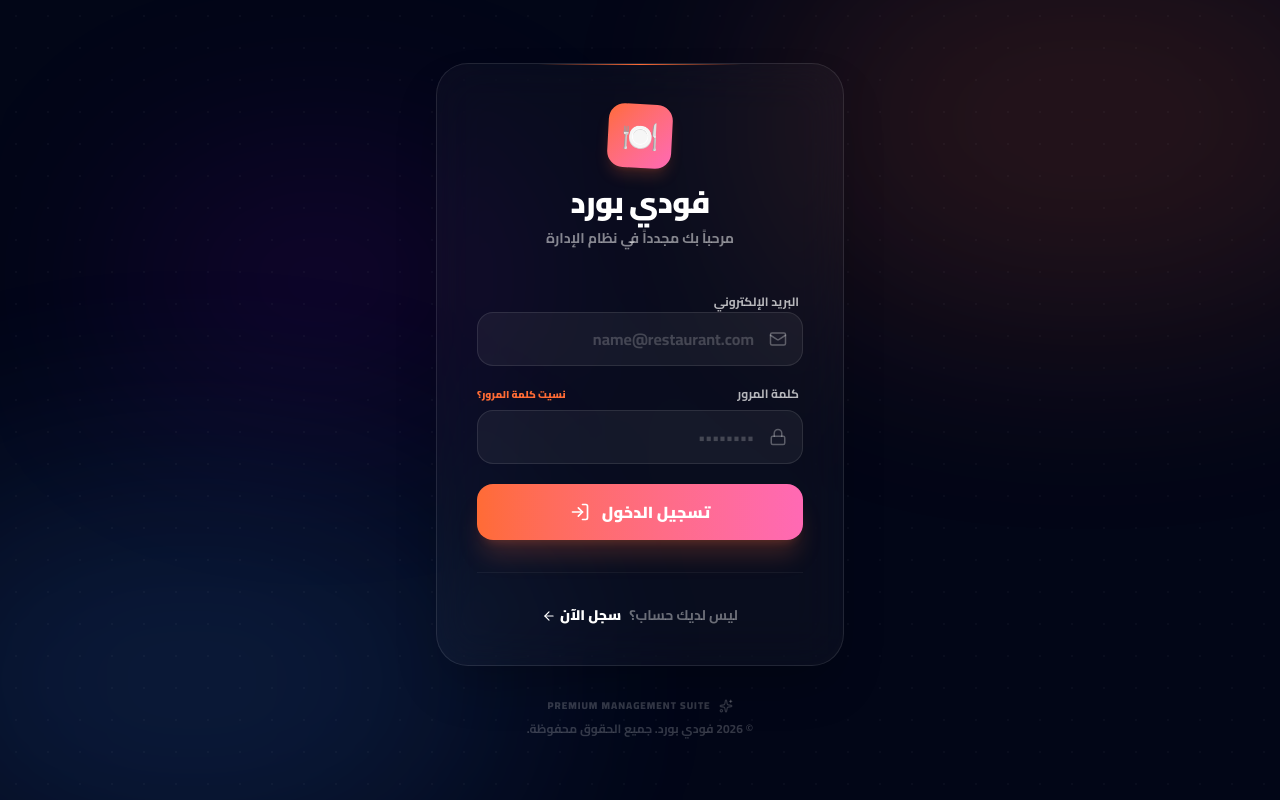
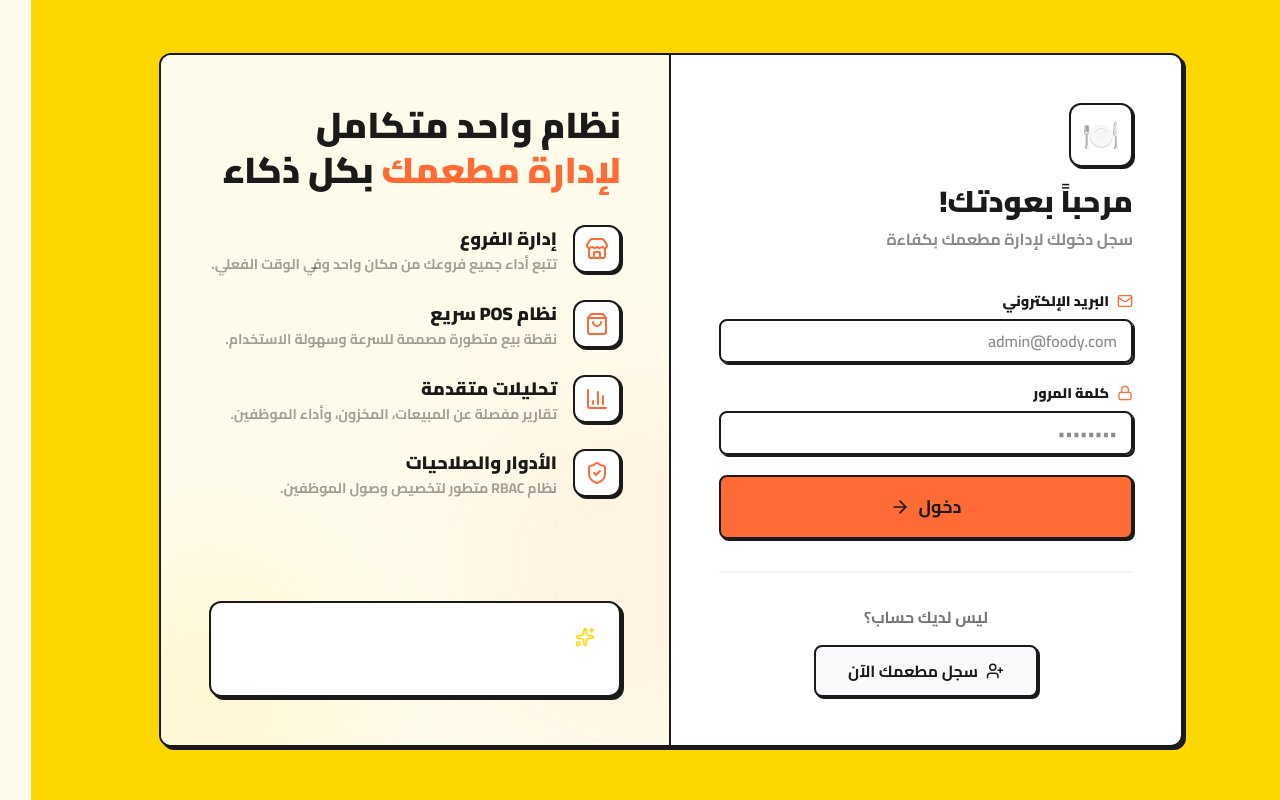
Before and after one commit to solo3li/neo-brutalism-restaurant-saas-dashboard, a React (Vite) app: page / in a window 1280 px wide. Built offline with nearby package versions, Linux system fonts and the light colour scheme.

Commit message:
feat: implement two-factor authentication flow in auth pages and API utility

```diff
--- a/src/pages/AuthPage.tsx
+++ b/src/pages/AuthPage.tsx
@@ -1,5 +1,5 @@
 import { useState } from "react";
-import { LogIn, UserPlus, Mail, Lock, Store, ArrowRight, ArrowLeft, Sparkles } from "lucide-react";
+import { LogIn, UserPlus, Mail, Lock, Store, ArrowRight, ArrowLeft, Sparkles, UserCheck } from "lucide-react";
 import { authApi } from "../utils/api";
 
 interface AuthPageProps {
@@ -8,20 +8,31 @@ interface AuthPageProps {
 
 export default function AuthPage({ onLogin }: AuthPageProps) {
   const [isLogin, setIsLogin] = useState(true);
-  const [loading, setLoading] = useState(false);
-  const [restaurantName, setRestaurantName] = useState("");
+  const [step, setStep] = useState<"auth" | "mfa">("auth");
+  const [mfaCode, setMfaCode] = useState("");
+  const [mfaEmail, setMfaEmail] = useState("");
+
   const [email, setEmail] = useState("");
   const [password, setPassword] = useState("");
-  const [error, setError] = useState("");
+  const [restaurantName, setRestaurantName] = useState("");
+  const [loading, setLoading] = useState(false);
+  const [error, setError] = useState<string | null>(null);
 
-  const handleSubmit = async (e: React.FormEvent) => {
+  const handleLogin = async (e: React.FormEvent) => {
     e.preventDefault();
     setLoading(true);
-    setError("");
-
+    setError(null);
     try {
       if (isLogin) {
         const response = await authApi.login({ email, password });
+
+        if (response.data.requiresTwoFactor) {
+           setMfaEmail(email);
+           setStep("mfa");
+           setLoading(false);
+           return;
+        }
+
         const token = response.data.token;
         const payload = JSON.parse(atob(token.split('.')[1]));
         const role = payload["http://schemas.microsoft.com/ws/2008/06/identity/claims/role"];
@@ -35,7 +46,6 @@ export default function AuthPage({ onLogin }: AuthPageProps) {
         const loginUrl = response.data.tenant.loginUrl;
         const currentUrl = window.location.href;
 
-        // Redirect to subdomain if not already there, passing token to share session
         if (loginUrl && !currentUrl.startsWith(loginUrl)) {
             const redirectUrl = new URL(loginUrl);
             redirectUrl.searchParams.set("token", token);
@@ -43,7 +53,6 @@ export default function AuthPage({ onLogin }: AuthPageProps) {
             redirectUrl.searchParams.set("userName", response.data.tenant.name);
             redirectUrl.searchParams.set("userRole", role);
             redirectUrl.searchParams.set("tenantId", response.data.tenant.id);
-
             window.location.replace(redirectUrl.toString());
         } else {
             onLogin();
@@ -74,145 +83,234 @@ export default function AuthPage({ onLogin }: AuthPageProps) {
             redirectUrl.searchParams.set("userName", response.data.tenant.name);
             redirectUrl.searchParams.set("userRole", role);
             redirectUrl.searchParams.set("tenantId", response.data.tenant.id);
-
             window.location.replace(redirectUrl.toString());
         } else {
             onLogin();
         }
       }
     } catch (err: any) {
-      setError(err.response?.data?.message || "فشل الطلب. يرجى التحقق من البيانات.");
+      setError(err.response?.data?.message || "حدث خطأ ما");
+    } finally {
+      setLoading(false);
+    }
+  };
+
+  const handleVerifyMfa = async (e: React.FormEvent) => {
+    e.preventDefault();
+    setLoading(true);
+    setError(null);
+    try {
+      const response = await authApi.verifyMfa({ email: mfaEmail, code: mfaCode });
+      const token = response.data.token;
+      const payload = JSON.parse(atob(token.split('.')[1]));
+      const role = payload["http://schemas.microsoft.com/ws/2008/06/identity/claims/role"];
+
+      localStorage.setItem("token", token);
+      localStorage.setItem("tenantId", response.data.tenant.id);
+      localStorage.setItem("tenantSubdomain", response.data.tenant.subdomain);
+      localStorage.setItem("userName", response.data.tenant.name);
+      localStorage.setItem("userRole", role);
+
+      const loginUrl = response.data.tenant.loginUrl;
+      const currentUrl = window.location.href;
+
+      if (loginUrl && !currentUrl.startsWith(loginUrl)) {
+          const redirectUrl = new URL(loginUrl);
+          redirectUrl.searchParams.set("token", token);
+          redirectUrl.searchParams.set("tenantSubdomain", response.data.tenant.subdomain);
+          redirectUrl.searchParams.set("userName", response.data.tenant.name);
+          redirectUrl.searchParams.set("userRole", role);
+          redirectUrl.searchParams.set("tenantId", response.data.tenant.id);
+          window.location.replace(redirectUrl.toString());
+      } else {
+          onLogin();
+      }
+    } catch (err: any) {
+      setError("رمز التحقق غير صحيح");
+    } finally {
       setLoading(false);
     }
   };
 
   return (
-    <div className="min-h-screen w-full flex items-center justify-center relative overflow-hidden bg-[#020617] font-cairo" dir="rtl">
-      {/* Dynamic Background Glows */}
-      <div className="absolute top-[-10%] right-[-10%] w-[50%] h-[50%] bg-brand-orange/20 blur-[120px] rounded-full animate-pulse"></div>
-      <div className="absolute bottom-[-10%] left-[-10%] w-[50%] h-[50%] bg-brand-blue/20 blur-[120px] rounded-full animate-pulse" style={{ animationDelay: '1s' }}></div>
-      <div className="absolute top-[20%] left-[10%] w-[30%] h-[30%] bg-brand-purple/10 blur-[100px] rounded-full"></div>
-
-      {/* Grid Pattern Overlay */}
-      <div className="absolute inset-0 opacity-[0.03]" style={{ backgroundImage: 'radial-gradient(#ffffff 1px, transparent 1px)', backgroundSize: '32px 32px' }}></div>
-
-      {/* Auth Card */}
-      <div className="relative z-10 w-full max-w-[440px] px-4">
-        <div className="backdrop-blur-xl bg-white/[0.03] border border-white/10 rounded-[32px] p-8 md:p-10 shadow-2xl overflow-hidden relative group">
-          {/* Top accent glow */}
-          <div className="absolute top-0 left-1/2 -translate-x-1/2 w-1/2 h-px bg-gradient-to-r from-transparent via-brand-orange to-transparent"></div>
-
-          {/* Logo Section */}
-          <div className="flex flex-col items-center mb-10">
-            <div className="w-16 h-16 bg-gradient-to-br from-brand-orange to-brand-pink rounded-2xl flex items-center justify-center text-3xl mb-4 shadow-lg shadow-brand-orange/20 rotate-3 group-hover:rotate-0 transition-transform duration-500">
+    <div className="min-h-screen bg-brand-yellow flex items-center justify-center p-4 font-cairo" dir="rtl">
+      <div className="w-full max-w-5xl grid grid-cols-1 lg:grid-cols-2 bg-white neo-card overflow-hidden">
+        {/* Left Side: Form */}
+        <div className="p-8 sm:p-12">
+          <div className="mb-10">
+            <div className="w-16 h-16 bg-brand-orange neo-card-flat flex items-center justify-center text-3xl mb-4">
               🍽️
             </div>
-            <h1 className="text-white text-3xl font-black tracking-tight mb-2">فودي بورد</h1>
-            <p className="text-white/50 font-bold text-sm">
-              {isLogin ? 'مرحباً بك مجدداً في نظام الإدارة' : 'ابدأ رحلة نجاح مطعمك اليوم'}
+            <h1 className="text-3xl font-black mb-2">
+              {step === "mfa" ? "التحقق بخطوتين" : (isLogin ? "مرحباً بعودتك!" : "ابدأ رحلتك معنا")}
+            </h1>
+            <p className="font-bold text-neo-text/50">
+              {step === "mfa" ? "أدخل الرمز من تطبيق Google Authenticator" : (isLogin ? "سجل دخولك لإدارة مطعمك بكفاءة" : "قم بإنشاء حساب لنظام إدارة المطاعم الخاص بك")}
             </p>
           </div>
 
           {error && (
-            <div className="mb-6 p-4 bg-red-500/10 border border-red-500/20 rounded-2xl text-red-500 text-sm font-bold text-center">
+            <div className="bg-brand-red/10 border-2 border-brand-red p-4 rounded-xl mb-6 text-brand-red font-bold text-sm">
               {error}
             </div>
           )}
 
-          {/* Form */}
-          <form onSubmit={handleSubmit} className="space-y-5">
-            {!isLogin && (
+          {step === "mfa" ? (
+            <form onSubmit={handleVerifyMfa} className="space-y-5">
               <div className="space-y-2">
-                <label className="text-white/70 text-xs font-bold mr-1">اسم المطعم</label>
-                <div className="relative group">
-                  <Store className="absolute right-4 top-1/2 -translate-y-1/2 text-white/30 group-focus-within:text-brand-orange transition-colors" size={18} />
+                <label className="text-sm font-black flex items-center gap-2">
+                  <Lock size={16} className="text-brand-orange" />
+                  رمز التحقق
+                </label>
+                <input
+                  required
+                  type="text"
+                  placeholder="000000"
+                  className="neo-input w-full text-center text-2xl tracking-[0.5em] font-black"
+                  value={mfaCode}
+                  onChange={(e) => setMfaCode(e.target.value)}
+                  maxLength={6}
+                />
+              </div>
+              <button
+                disabled={loading}
+                type="submit"
+                className="w-full neo-btn bg-brand-orange py-4 font-black flex items-center justify-center gap-2 text-lg disabled:opacity-50"
+              >
+                {loading ? "جاري التحقق..." : "تأكيد الدخول"}
+                {!loading && <ArrowRight size={20} />}
+              </button>
+              <button
+                type="button"
+                onClick={() => setStep("auth")}
+                className="w-full text-center font-bold text-neo-text/60 hover:text-neo-text"
+              >
+                العودة لتسجيل الدخول
+              </button>
+            </form>
+          ) : (
+            <form onSubmit={handleLogin} className="space-y-5">
+              {!isLogin && (
+                <div className="space-y-2">
+                  <label className="text-sm font-black flex items-center gap-2">
+                    <Store size={16} className="text-brand-orange" />
+                    اسم المطعم
+                  </label>
                   <input
+                    required
                     type="text"
-                    required
+                    placeholder="مطعم فودي"
+                    className="neo-input w-full"
                     value={restaurantName}
                     onChange={(e) => setRestaurantName(e.target.value)}
-                    placeholder="مثال: مطعم السحاب"
-                    className="w-full bg-white/[0.05] border border-white/10 rounded-2xl py-3.5 pr-12 pl-4 text-white placeholder:text-white/20 focus:outline-none focus:ring-2 focus:ring-brand-orange/50 focus:border-brand-orange/50 transition-all font-bold"
                   />
                 </div>
-              </div>
-            )}
+              )}
 
-            <div className="space-y-2">
-              <label className="text-white/70 text-xs font-bold mr-1">البريد الإلكتروني</label>
-              <div className="relative group">
-                <Mail className="absolute right-4 top-1/2 -translate-y-1/2 text-white/30 group-focus-within:text-brand-orange transition-colors" size={18} />
+              <div className="space-y-2">
+                <label className="text-sm font-black flex items-center gap-2">
+                  <Mail size={16} className="text-brand-orange" />
+                  البريد الإلكتروني
+                </label>
                 <input
+                  required
                   type="email"
-                  required
+                  placeholder="admin@foody.com"
+                  className="neo-input w-full"
                   value={email}
                   onChange={(e) => setEmail(e.target.value)}
-                  placeholder="name@restaurant.com"
-                  className="w-full bg-white/[0.05] border border-white/10 rounded-2xl py-3.5 pr-12 pl-4 text-white placeholder:text-white/20 focus:outline-none focus:ring-2 focus:ring-brand-orange/50 focus:border-brand-orange/50 transition-all font-bold"
                 />
               </div>
-            </div>
 
-            <div className="space-y-2">
-              <div className="flex justify-between items-center mr-1">
-                <label className="text-white/70 text-xs font-bold">كلمة المرور</label>
-                {isLogin && <button type="button" className="text-brand-orange text-[10px] font-black hover:underline">نسيت كلمة المرور؟</button>}
-              </div>
-              <div className="relative group">
-                <Lock className="absolute right-4 top-1/2 -translate-y-1/2 text-white/30 group-focus-within:text-brand-orange transition-colors" size={18} />
+              <div className="space-y-2">
+                <label className="text-sm font-black flex items-center gap-2">
+                  <Lock size={16} className="text-brand-orange" />
+                  كلمة المرور
+                </label>
                 <input
+                  required
                   type="password"
-                  required
+                  placeholder="••••••••"
+                  className="neo-input w-full"
                   value={password}
                   onChange={(e) => setPassword(e.target.value)}
-                  placeholder="••••••••"
-                  className="w-full bg-white/[0.05] border border-white/10 rounded-2xl py-3.5 pr-12 pl-4 text-white placeholder:text-white/20 focus:outline-none focus:ring-2 focus:ring-brand-orange/50 focus:border-brand-orange/50 transition-all font-bold"
                 />
               </div>
+
+              <button
+                disabled={loading}
+                type="submit"
+                className="w-full neo-btn bg-brand-orange py-4 font-black flex items-center justify-center gap-2 text-lg disabled:opacity-50"
+              >
+                {loading ? "جاري المعالجة..." : (isLogin ? "دخول" : "إنشاء حساب")}
+                {!loading && <ArrowRight size={20} />}
+              </button>
+            </form>
+          )}
+
+          {step === "auth" && (
+            <div className="mt-8 pt-8 border-t-2 border-gray-100 text-center">
+              <p className="font-bold text-neo-text/60 mb-4">
+                {isLogin ? "ليس لديك حساب؟" : "لديك حساب بالفعل؟"}
+              </p>
+              <button
+                onClick={() => {
+                  setIsLogin(!isLogin);
+                  setError(null);
+                }}
+                className="neo-btn bg-gray-50 px-8 py-3 font-black flex items-center gap-2 mx-auto"
+              >
+                {isLogin ? <UserPlus size={18} /> : <LogIn size={18} />}
+                {isLogin ? "سجل مطعمك الآن" : "سجل دخولك"}
+              </button>
             </div>
-
-            <button
-              type="submit"
-              disabled={loading}
-              className="w-full bg-gradient-to-r from-brand-orange to-brand-pink text-white font-black py-4 rounded-2xl shadow-xl shadow-brand-orange/20 hover:opacity-90 active:scale-[0.98] transition-all flex items-center justify-center gap-3 relative overflow-hidden group/btn"
-            >
-              {loading ? (
-                <div className="w-6 h-6 border-4 border-white/30 border-t-white rounded-full animate-spin"></div>
-              ) : (
-                <>
-                  <span>{isLogin ? 'تسجيل الدخول' : 'إنشاء حساب جديد'}</span>
-                  {isLogin ? <LogIn size={20} /> : <UserPlus size={20} />}
-                </>
-              )}
-              {/* Shine effect */}
-              <div className="absolute inset-0 translate-x-[-100%] group-hover/btn:translate-x-[100%] transition-transform duration-1000 bg-gradient-to-r from-transparent via-white/20 to-transparent"></div>
-            </button>
-          </form>
-
-          {/* Switch Section */}
-          <div className="mt-8 pt-8 border-t border-white/5 text-center">
-            <p className="text-white/40 text-sm font-bold">
-              {isLogin ? 'ليس لديك حساب؟' : 'لديك حساب بالفعل؟'}
-              <button
-                onClick={() => setIsLogin(!isLogin)}
-                className="text-white font-black mr-2 hover:text-brand-orange transition-colors flex items-center gap-1 inline-flex"
-              >
-                {isLogin ? 'سجل الآن' : 'سجل دخولك'}
-                {isLogin ? <ArrowLeft size={14} className="mt-0.5" /> : <ArrowRight size={14} className="mt-0.5" />}
-              </button>
-            </p>
-          </div>
+          )}
         </div>
 
-        {/* Footer info */}
-        <div className="mt-8 text-center">
-          <div className="flex items-center justify-center gap-2 text-white/20 mb-2">
-            <Sparkles size={14} />
-            <span className="text-[10px] font-black uppercase tracking-widest">Premium Management Suite</span>
+        {/* Right Side: Features */}
+        <div className="hidden lg:flex bg-neo-bg border-r-2 border-neo-border p-12 flex-col justify-between relative overflow-hidden">
+          <div className="relative z-10">
+            <h2 className="text-4xl font-black mb-8 leading-tight">
+              نظام واحد متكامل<br />
+              <span className="text-brand-orange">لإدارة مطعمك</span> بكل ذكاء
+            </h2>
+
+            <div className="space-y-6">
+              {[
+                { title: "إدارة الفروع", desc: "تتبع أداء جميع فروعك من مكان واحد وفي الوقت الفعلي.", icon: Store },
+                { title: "نظام POS سريع", icon: ShoppingBag, desc: "نقطة بيع متطورة مصممة للسرعة وسهولة الاستخدام." },
+                { title: "تحليلات متقدمة", icon: BarChart3, desc: "تقارير مفصلة عن المبيعات، المخزون، وأداء الموظفين." },
+                { title: "الأدوار والصلاحيات", icon: ShieldCheck, desc: "نظام RBAC متطور لتخصيص وصول الموظفين." }
+              ].map((f, i) => (
+                <div key={i} className="flex gap-4 items-start group">
+                  <div className="w-12 h-12 bg-white neo-card-flat shrink-0 flex items-center justify-center text-brand-orange group-hover:bg-brand-orange group-hover:text-white transition-colors">
+                    <f.icon size={24} />
+                  </div>
+                  <div>
+                    <h3 className="font-black text-lg">{f.title}</h3>
+                    <p className="font-bold text-neo-text/40 text-sm leading-relaxed">{f.desc}</p>
+                  </div>
+                </div>
+              ))}
+            </div>
           </div>
-          <p className="text-white/20 text-xs font-bold">© 2026 فودي بورد. جميع الحقوق محفوظة.</p>
+
+          <div className="relative z-10 pt-10">
+            <div className="neo-card bg-brand-purple p-6 text-white">
+              <div className="flex items-center gap-2 mb-2">
+                <Sparkles size={20} className="text-brand-yellow" />
+                <span className="text-[10px] font-black uppercase tracking-widest">Premium Management Suite</span>
+              </div>
+              <p className="text-white/20 text-xs font-bold">© 2026 فودي بورد. جميع الحقوق محفوظة.</p>
+            </div>
+          </div>
+
+          {/* Decorative Elements */}
+          <div className="absolute -bottom-20 -left-20 w-64 h-64 bg-brand-yellow/10 rounded-full blur-3xl"></div>
+          <div className="absolute top-1/2 -right-32 w-80 h-80 bg-brand-orange/5 rounded-full blur-3xl"></div>
         </div>
       </div>
     </div>
   );
 }
+import { ShoppingBag, BarChart3, ShieldCheck } from "lucide-react";
```
Also changed, not shown: src/pages/ManagementPages.tsx (+57 -5 lines), src/utils/api.ts (+9 -1 lines).
